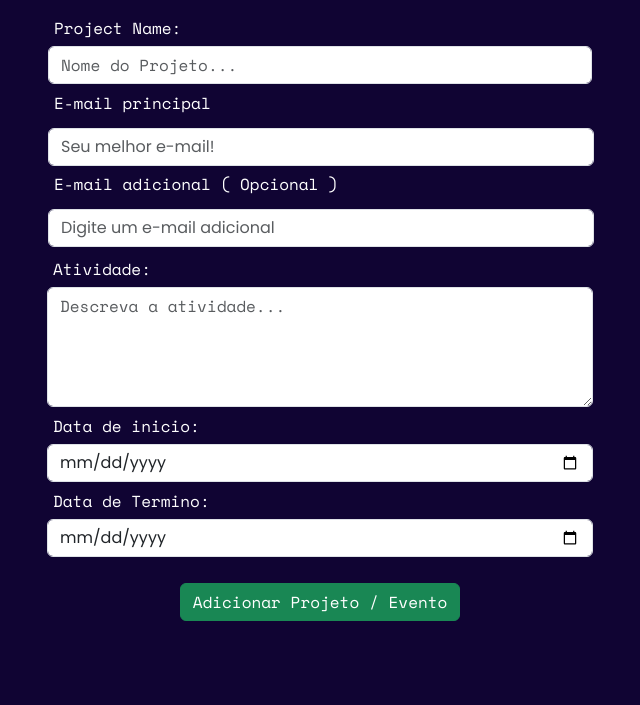
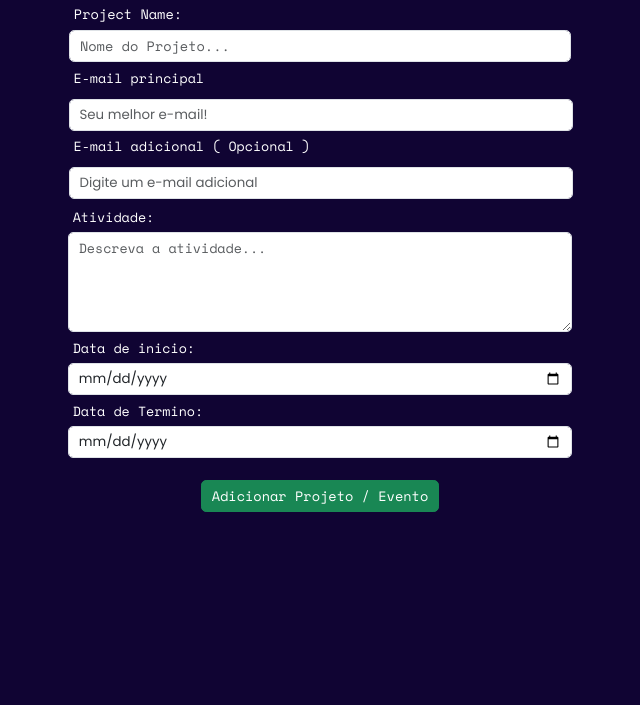
Before and after one commit to JoaoPDeveloper/form-users, a plain HTML site: page index.html in a window 1280 px wide. Shown: the part 95-800 px from the top of the page, without its empty margins (320-960 px from the left). Drawn offline with nearby package versions, Linux system fonts and the light colour scheme.

Commit message:
ajustes no zoom da pagina

```diff
--- a/style/style.css
+++ b/style/style.css
@@ -4,6 +4,7 @@
   -moz-osx-font-smoothing: grayscale;
   color: #ffffff;
   margin: 1px;
+  zoom: 98%;
   font-family: "Space Mono", monospace;
 }
 #body {
```
